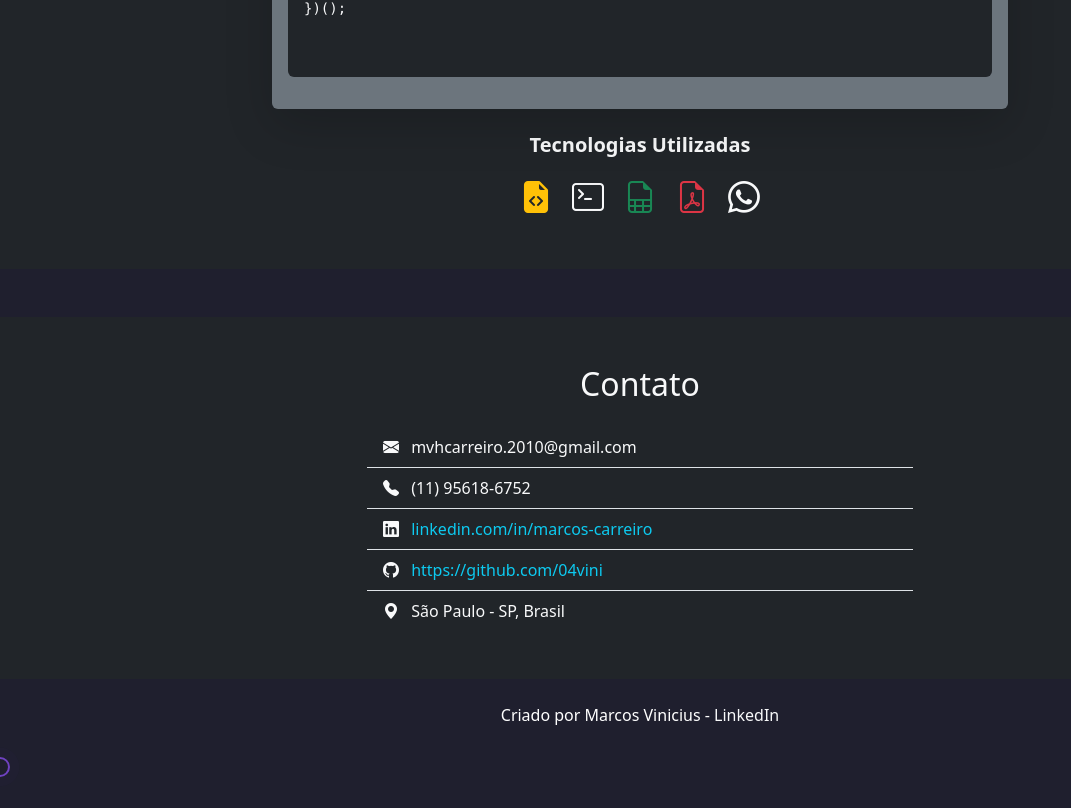
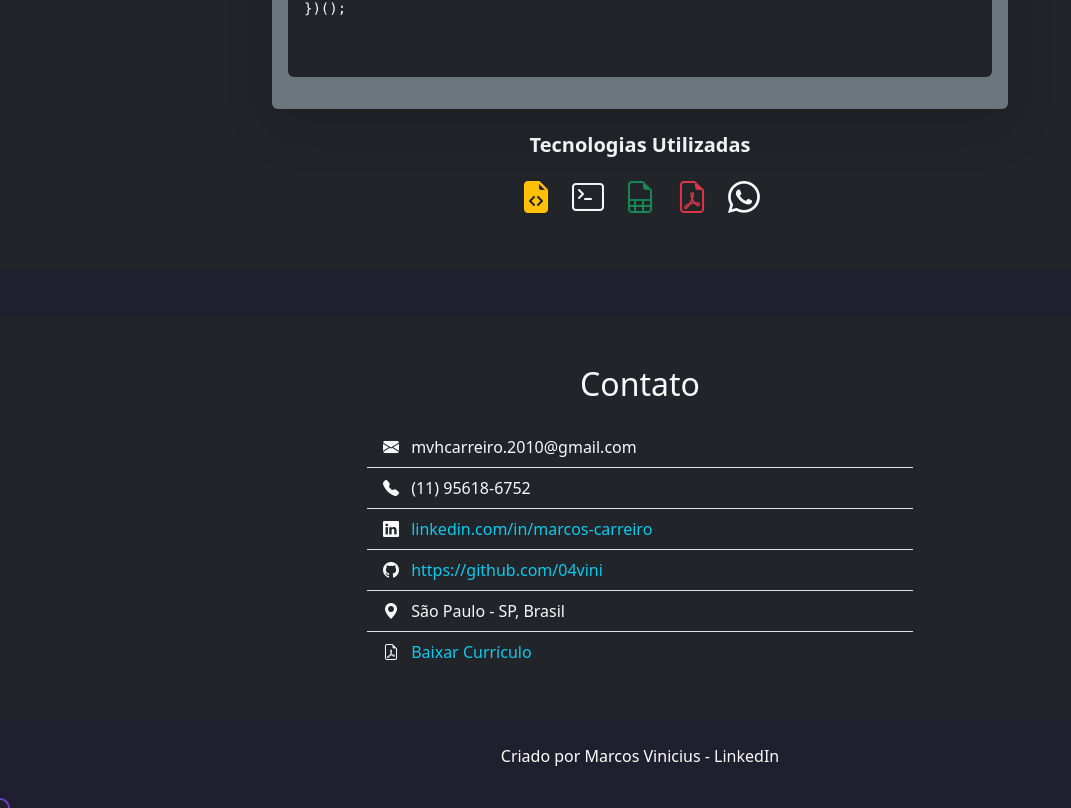
Before and after one commit to 04vini/Meu-portfolio, a website: page index.html in a window 1280 px wide. Shown: the part 10771-11579 px from the top of the page, without its empty margins (0-1071 px from the left). Before the commit the page ends 11538 px from the top, so only its background shows below. Drawn offline with nearby package versions, Linux system fonts and the light colour scheme.

Commit message:
curriculo

```diff
--- a/index.html
+++ b/index.html
@@ -771,7 +771,6 @@ const excelPath = path.join(__dirname, 'contato.xlsx');
     <h2 class="text-center mb-4">Contato</h2>
     <div class="row justify-content-center">
       <div class="col-md-6">
-
         <ul class="list-group list-group-flush">
           <li class="list-group-item bg-dark text-light">
             <i class="bi bi-envelope-fill me-2"></i>
@@ -799,8 +798,14 @@ const excelPath = path.join(__dirname, 'contato.xlsx');
             <i class="bi bi-geo-alt-fill me-2"></i>
             São Paulo - SP, Brasil
           </li>
+          <li class="list-group-item bg-dark text-light">
+            <i class="bi bi-file-earmark-pdf me-2"></i>
+            <a href="./curriculo marcos.pdf"
+               target="_blank" class="text-decoration-none text-info">
+              Baixar Currículo
+            </a>
+          </li>
         </ul>
-
       </div>
     </div>
   </div>
```
Also changed, not shown: 1 other file.
